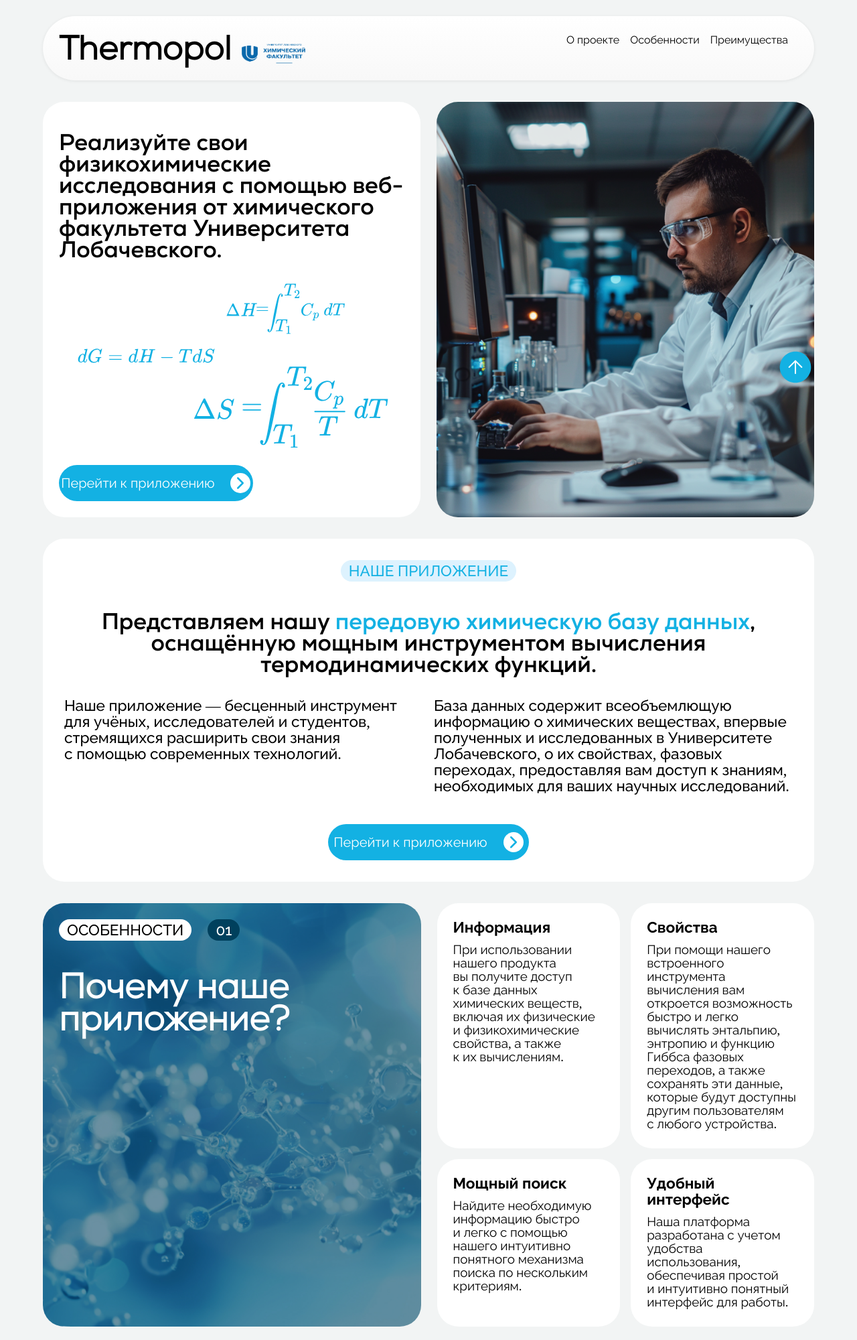
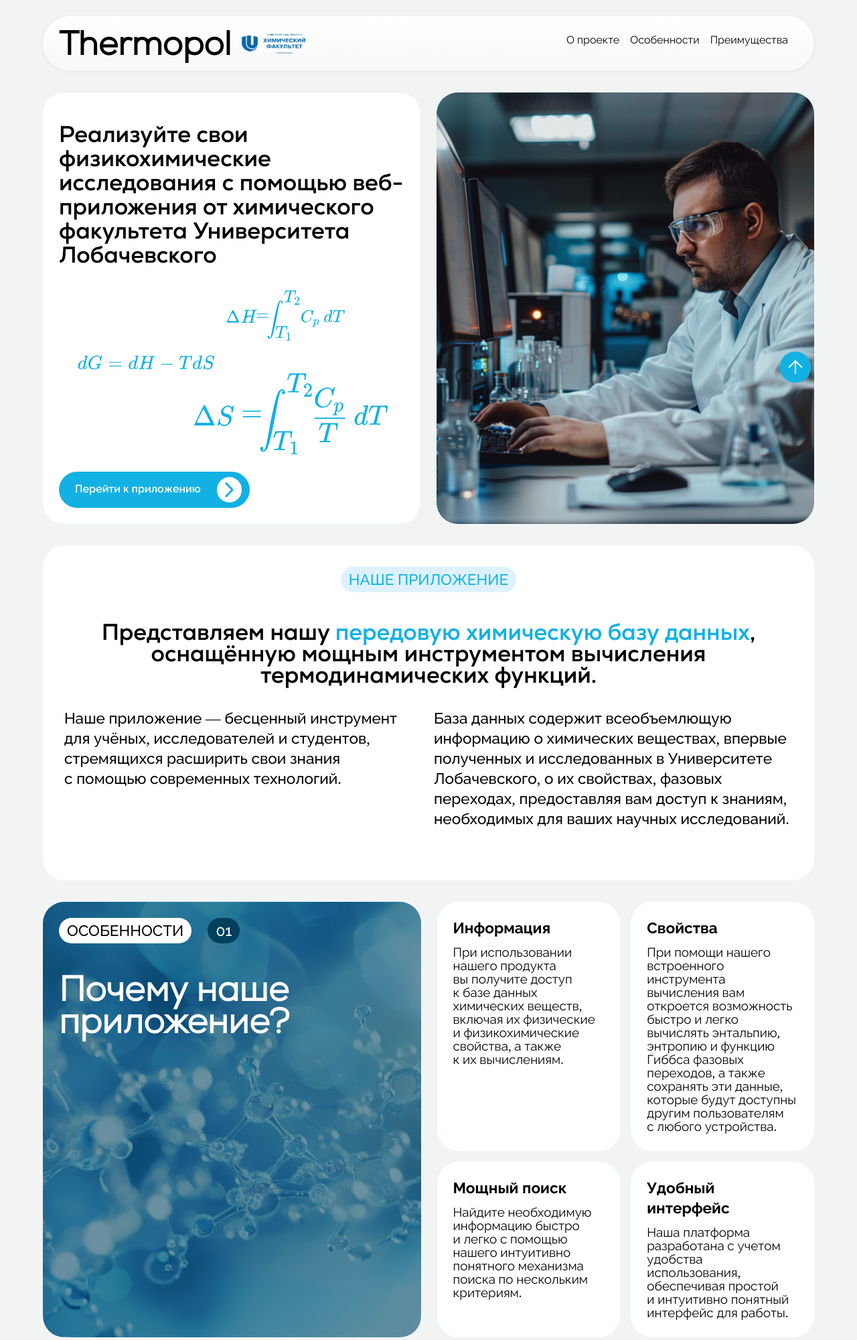
Before and after one commit to CK-Himiki/Thermopol, a Django app: page / in a window 1280 px wide. Shown: the top 2000 px of the page at 67% size. Run offline with Django 4.2, Linux system fonts and the light colour scheme; some libraries are stand-ins or nearby versions.

Commit message:
Landing frontend fix
Formatting, buttons, unequalities and more

```diff
--- a/myapp/static/mycss/main.css
+++ b/myapp/static/mycss/main.css
@@ -44,7 +44,10 @@ body {
 	top: 0px !important;
 	min-width: 100vw;
 }
-
+.advantages {
+	background-color:transparent;
+	padding: 0!important;
+}
 #thermopol {
 	font-family: "Nexa Demo";
 	width: auto;
@@ -176,8 +180,9 @@ go-to-app {
 }
 
 .go-to-app {
+	margin-top: 1em;
 	background-color: var(--blue-bg-color);
-	padding: 12px 12px 16px 16px;
+	padding: 16px 12px 16px 24px;
 	height: 54px;
 	width: fit-content;
 	max-width: 100%;
@@ -191,6 +196,10 @@ go-to-app {
 	display: flex;
 	flex-direction: row;
 	align-items: center;
+	margin: 0;
+	font-weight: 600!important;
+	font-size: 18px!important;
+	line-height: 21.13px;
 }
 
 .go-to-app:hover {
@@ -212,12 +221,15 @@ go-to-app {
 
 .go-to-app p {
 	margin: 0;
+	font-weight: 600!important;
+	font-size: 18px!important;
+	line-height: 21.13px;
 }
 
 .go-to-app .ellipse {
 	border-radius: 180px;
-	height: 30px;
-	width: 30px;
+	height: 170%;
+	width: auto;
 	background-color: white;
 	color: var(--blue-bg-color);
 	text-align: center;
@@ -355,7 +367,6 @@ h5 {
 	float: right;
 	flex-direction: row-reverse;
 	width: 100%;
-	overflow-x: hidden;
 }
 #formul img {
 
@@ -691,6 +752,15 @@ p {
 
 
 @media (max-width:1440px) and (min-width:768px) {
+
+	.advantages{
+		background-color:transparent;
+	padding: 0!important;
+		height: 100%;
+	}
+	.numder {
+		font-size: 48px!important;
+	}
 
 	.box p{
 		background-color: transparent;
@@ -705,13 +775,14 @@ p {
 		font-size: calc( 12px + 10 * ( 100vw / 1450 ) );
 		line-height: 20px;
 	}
+
 	h1{
 		font-size: calc( 24px + 32 * ( 100vw / 1450 ) );
 		line-height: 48px;
 	}
 	h2{
 		font-size: calc( 20px + 16 * ( 100vw / 1450 ) );
-		line-height: 32px;
+		line-height: 36px;
 	}
 
 	h3{
@@ -720,9 +791,8 @@ p {
 	}
 	h4{
 		font-size: calc( 12px + 12 * ( 100vw / 1450 ) );
-		line-height: 24px;
+		line-height: 30px;
 	}
-
 
 	#page3 .img-box::after{
 		content: "";
@@ -777,7 +847,22 @@ p {
 		font-size: 30px;
 	}
 
+	.go-to-app {
+		padding: 8px, 16px, 8px, 24px;
+
+	}
+	.go-to-app p {
+		margin: 0;
+		font-weight: 600!important;
+		font-size: 16px!important;
+		line-height: 18.78px!important;
+	}
+
 	@media (max-width:950px) {
+		/* .go-to-app .ellipse{
+			width: 24px;
+			height: 24px;
+		} */
 
 		.nav>li>a {
 			margin-top: 1em;
@@ -822,15 +911,26 @@ p {
 		#chemlog {
 			display: none !important;
 		}
+		.go-to-app p {
+			font-size: 16px!important;
+		}
 	}
 
-	.go-to-app {
-		padding: 0.5em 0.5em 0.5em 0.5em;
-	}
+
 }
 
 
 @media (min-width:320px) and (max-width:768px) {
+
+	.advantages{
+		background-color:transparent;
+	padding: 0!important;
+		height: 100%;
+	}
+
+	.numder {
+		font-size: 20px!important;
+	}
 
 	#page5 {
 		padding: 8px;
--- a/myapp/templates/index.html
+++ b/myapp/templates/index.html
@@ -26,7 +26,7 @@
 				<div id="therm-chem-cont">
 					<div style="display: flex; justify-items: flex-start;align-items: center;">
 						<p class="therm-chem-cont-item" id="thermopol">Thermopol</p>
-						<div class="therm-chem-cont-item" id="chemlog" style="display: flex;align-items: center; margin-top: 1em;">
+						<div class="therm-chem-cont-item" id="chemlog" style="display: flex;align-items: center;">
 							<img src="{% static 'img/lg/chemlog.png' %}" style="transform: scaleY(1.2);">
 						</div>
 					</div>
@@ -45,18 +45,18 @@
 					</div>
 				</div>
 			</div>
-			<div class="collapse multi-collapse navbar-collapse " id="nvb-menu">
+			<div class="collapse multi-collapse navbar-collapse " id="nvb-menu" >
 				<ul class="nav navbar-nav" style="color: black!important;">
 					<li><a href="#page2">О проекте</a></li>
 					<li><a href="#page3">Особенности</a></li>
 					<li><a href="#page4">Преимущества</a></li>
-					<button class="go-to-app" id="nav-go-to-app" onclick="window.location.href='append'">
+					<a href="https://thermopol.lad-academy.ru/append" id="nav-go-to-app" class="go-to-app" >
 						Перейти к приложению
 
 						<img class="ellipse" src="{% static 'img/icon/right.svg' %}"
 							style="object-fit: contain; background-color: white; display: flex;">
 
-					</button>
+					</a>
 				</ul>
 			</div>
 		</div>
@@ -72,24 +72,22 @@
 			<h2 style="font-weight: 700; font-family: 'Nexa Demo B';">
 				Реализуйте свои физикохимические исследования с помощью
 					веб-приложения
-					от химического факультета Университета Лобачевского.
-			</h2>
-
-			<div id="formul"style="width: 90%; margin: 1.5em;">
-				<img src="{% static 'img/lg/form.svg' %}"style="width: 100%;">
-			</div>
-			<button class="go-to-app" id="cont-go-to-app">
-
+					от химического факультета Университета Лобачевского
+				</h2>
+				<div id="formul" style="width: 90%; margin: 1.5em;">
+					<img src="{% static 'img/lg/form.svg' %}" style="width: 100%;">
+				</div>
+				<a href="https://thermopol.lad-academy.ru/append" id="cont-go-to-app" class="go-to-app" >
 				<p>
-					Перейти к <br> приложению
+					Перейти к приложению
 				</p>
 				<img class="ellipse" src="{% static 'img/icon/right.svg' %}" style="object-fit: contain; background-color: white;">
 
-			</button>
+			</a>
 		</div>
 
-		<div class="box img-box right-cont-row-col"
-			style="background-image: url(&#39; {% static 'img/1440/hum1.png' %} &#39;);background-size: cover;"></div>
+		<div class="box img-box top-cont-row-col"
+		style="background-image: url(&#39; {% static 'img/1440/hum1.png' %} &#39;);background-size: cover;"></div>
 	</div>
 	<!--end page 1-->
 
@@ -124,13 +122,6 @@
 			<br><br>
 
 		</div>
-		<button class="go-to-app"  >
-			<p>
-				Перейти к <br> приложению
-			</p>
-			<img class="ellipse" src="{% static 'img/icon/right.svg' %}" style="object-fit: contain; background-color: white;">
-
-		</button>
 	</div>
 
 	<!-- end page 2-->
@@ -138,8 +129,7 @@
 	<!--page 3-->
 	<div id="page3" style="width: 100%; display: flex; flex-direction: column; gap:30px;">
 	<div class="content-row" style="height:max-content; align-items: stretch" >
-		<div class="box img-box" style="background-image: url(&#39;{% static 'img/1440/1440_3.jpg' %}&#39;);background-size: cover;align-items: flex-start;
-        justify-content: flex-start;">
+		<div class="box img-box" style="background-image: url(&#39;{% static 'img/1440/1440_3.jpg' %}&#39;);background-size: cover;align-items: flex-start;justify-content: flex-start;">
 			<div style="position: flex;;width:auto; flex-direction: top;">
 				<div class="textboxes" style="margin-left:0!important;margin-top:0!important;">
 					<div class="box blackonwhite" style="width:max-content;">
@@ -158,7 +148,7 @@
 
 
 		</div>
-		<div class="box mobile-antiv" style="background-color:transparent;padding: 0!important;height: 100%; ">
+		<div class="box mobile-antiv advantages">
 			<div style="display: flex;flex-direction: column; height: 100%;gap:16px;;">
 					<div class="content-row"style="gap:16px; min-height:50%">
 						<div class="item box"style="display: flex;flex-direction:column!important;" id="item1">
@@ -340,12 +330,12 @@
 			</h3>
 			<br>
 		</div>
-		<button class="go-to-app" >
+		<a href="https://thermopol.lad-academy.ru/append" class="go-to-app" >
 			<p>
-				Перейти к <br> приложению
+				Перейти к приложению
 			</p>
 			<img class="ellipse" src="{% static 'img/icon/right.svg' %}" style="object-fit: contain; background-color: white;">
-		</button>
+		</a>
 		<br>
 	</div>
 	<!--end page 5-->
@@ -364,11 +354,13 @@
 					<h1><strong>
 						Использование данного веб-приложения дает
 					</strong>
-					<div id="formul" style="margin-top: auto;align-self: flex-end; height: 100%;">
-						<img src="{% static 'img/lg/form.svg' %}" style="width: 90%; max-height: 400px;margin-top: 1em;" >
-					</div>
 				</h1>
+				<div id="formul" style="margin-top: auto; height: 90%; align-self:flex-end;max-height: 400px;">
+					<img src="{% static 'img/lg/form.svg' %}" style="height: 90%;max-width: 90%;margin-top: 1em; align-self: flex-end;" >
 				</div>
+
+				</div>
+
 				<div class="box mobile-antiv" id="info-row-box" >
 					<div class="info-row box">
 						<p class="numder">1</p>
@@ -396,8 +388,8 @@
 					</div>
 
 				</div>
+		</div>
 
-	</div>
 	<!--end page 6-->
 
 
@@ -457,14 +449,14 @@
 					Попробуйте прямо сейчас и оцените все его преимущества.
 				</h4>
 			</div>
-			<button class="go-to-app" >
+			<a href="https://thermopol.lad-academy.ru/append" class="go-to-app" >
 
 				<p>
-					Перейти к <br class="mobile-v"> приложению
+					Перейти к приложению
 				</p>
 				<img class="ellipse" src="{% static 'img/icon/right.svg' %}" style="object-fit: contain; background-color: white;">
 
-			</button>
+			</a>
 		</div>
 	</div>
 	<!--end page 7-->
@@ -513,17 +505,15 @@
 
 
 	<div class="container-fluid box footer">
-		<div class="row" style="padding: 0 24px 24px 24px;">
-			<div class=" col-sm-6"
+		<div class="row" style="padding: 24px; height: max-content; align-items: stretch; display: flex;">
+			<div class=" col-sm-6"	id="left-footer-col" >
+				<div>
+					<p  id="thermopol">Thermopol</p>
 
-				style="min-height: 179px;height: 100%; display: flex; flex-direction: column;padding-top: 24px; " >
+				</div>
 				<div id="left-footer-row">
-					<div>
-						<p  id="thermopol">Thermopol</p>
 
-					</div>
-
-					<div class="logo">
+					<div class="logo" style="margin-bottom: 2em;">
 						<div id="univlob">
 							<img src="{% static 'img/lg/unloblog.svg' %}">
 						</div>
```
Also changed, not shown: other parts of myapp/static/mycss/main.css (+212 -66 lines).
